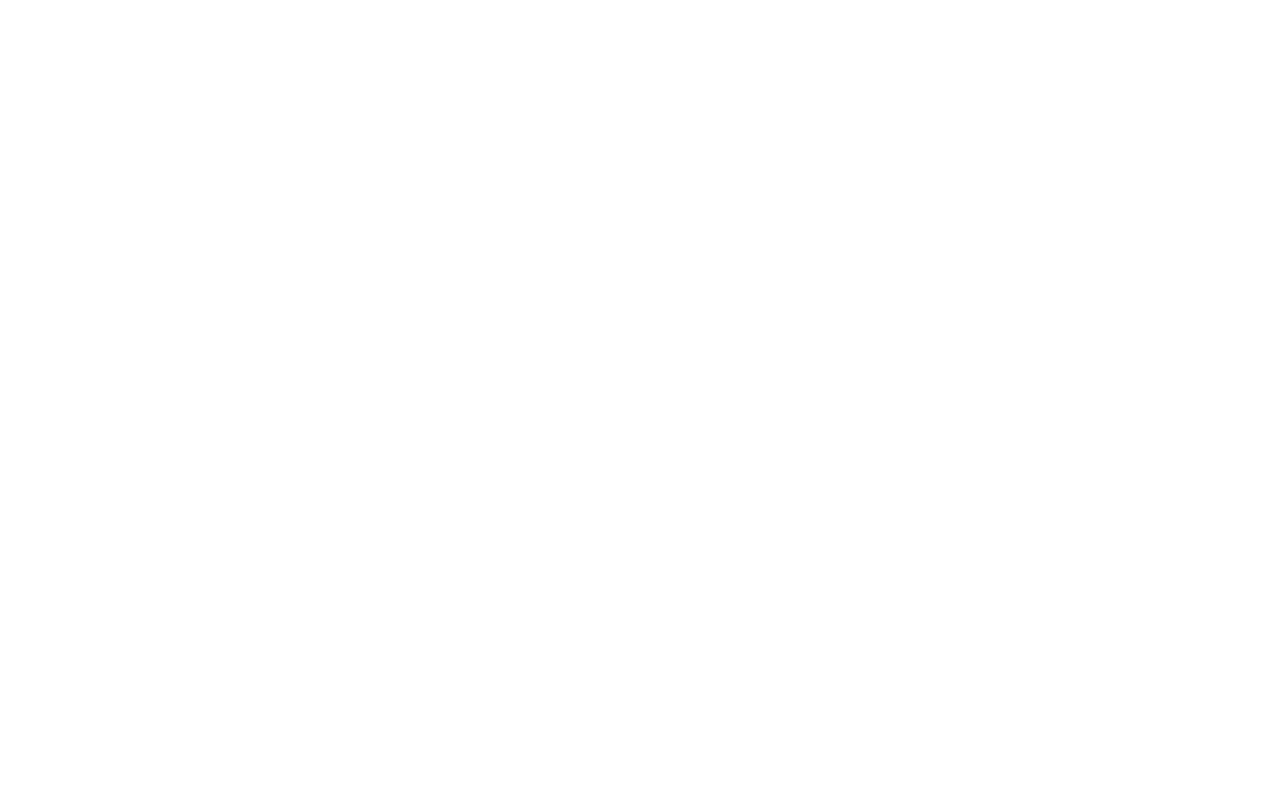
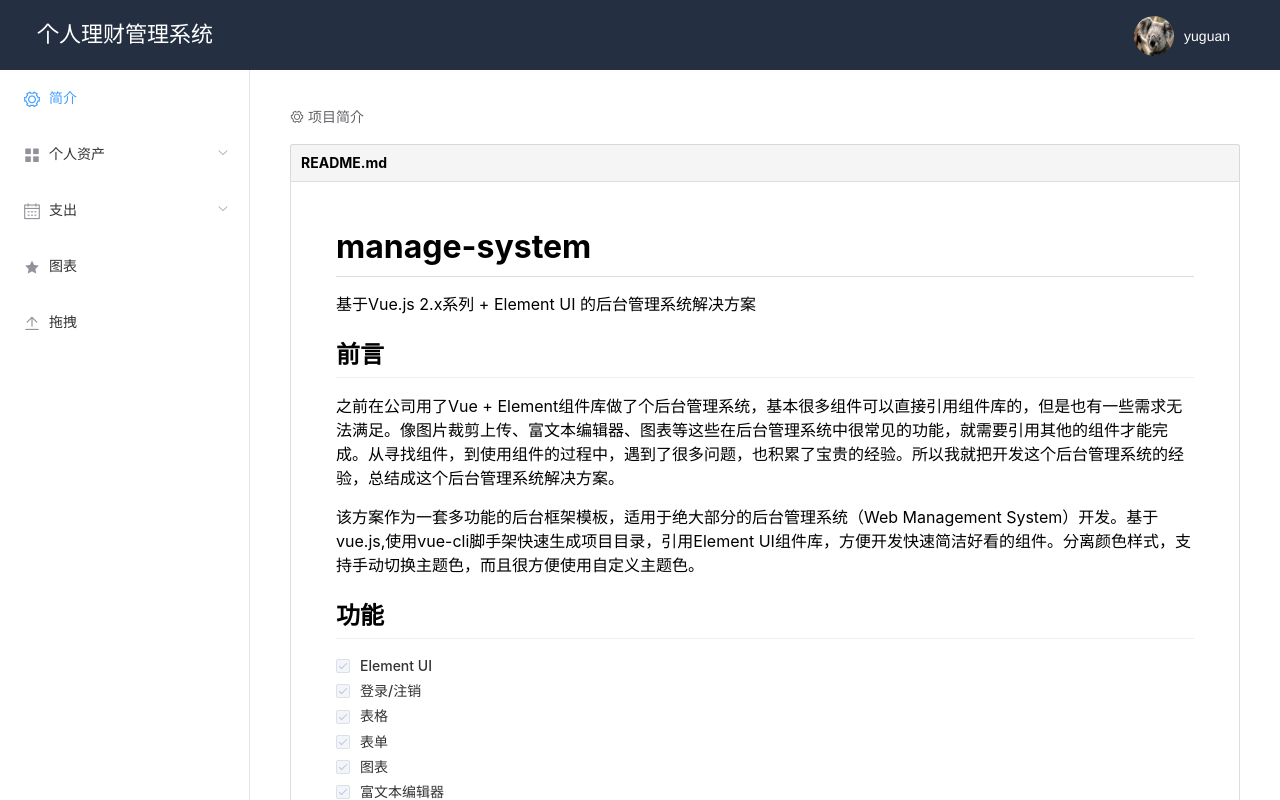
Before and after one commit to yuguan1128/Financial-Management-System, a Vue app in the folder web/: page /readme in a window 1280 px wide. Built offline with nearby package versions, Linux system fonts and the light colour scheme.

Commit message:
projects introduce

```diff
--- /dev/null
+++ b/web/src/components/page/Readme.vue
@@ -0,0 +1,96 @@
+<template>
+    <div>
+        <div class="crumbs">
+            <el-breadcrumb separator="/">
+                <el-breadcrumb-item><i class="el-icon-setting"></i> 项目简介</el-breadcrumb-item>
+            </el-breadcrumb>
+        </div>
+        <div class="ms-doc">
+            <h3>README.md</h3>
+            <article>
+                <h1>manage-system</h1>
+                <p>基于Vue.js 2.x系列 + Element UI 的后台管理系统解决方案</p>
+                <h2>前言</h2>
+                <p>之前在公司用了Vue + Element组件库做了个后台管理系统，基本很多组件可以直接引用组件库的，但是也有一些需求无法满足。像图片裁剪上传、富文本编辑器、图表等这些在后台管理系统中很常见的功能，就需要引用其他的组件才能完成。从寻找组件，到使用组件的过程中，遇到了很多问题，也积累了宝贵的经验。所以我就把开发这个后台管理系统的经验，总结成这个后台管理系统解决方案。</p>
+                <p>该方案作为一套多功能的后台框架模板，适用于绝大部分的后台管理系统（Web Management System）开发。基于vue.js,使用vue-cli脚手架快速生成项目目录，引用Element UI组件库，方便开发快速简洁好看的组件。分离颜色样式，支持手动切换主题色，而且很方便使用自定义主题色。</p>
+                <h2>功能</h2>
+                <el-checkbox disabled checked>Element UI</el-checkbox>
+                <br>
+                <el-checkbox disabled checked>登录/注销</el-checkbox>
+                <br>
+                <el-checkbox disabled checked>表格</el-checkbox>
+                <br>
+                <el-checkbox disabled checked>表单</el-checkbox>
+                <br>
+                <el-checkbox disabled checked>图表</el-checkbox>
+                <br>
+                <el-checkbox disabled checked>富文本编辑器</el-checkbox>
+                <br>
+                <el-checkbox disabled checked>markdown编辑器</el-checkbox>
+                <br>
+                <el-checkbox disabled checked>图片拖拽/裁剪上传</el-checkbox>
+                <br>
+                <el-checkbox disabled checked>支持切换主题色</el-checkbox>
+                <br>
+                <el-checkbox disabled checked>列表拖拽排序</el-checkbox>
+                <br>
+            </article>
+        </div>
+
+    </div>
+</template>
+
+<script>
+    export default {
+        data: function(){
+            return {}
+        }
+    }
+</script>
+
+<style scoped>
+    .ms-doc{
+        width:100%;
+        max-width: 980px;
+        font-family: -apple-system, BlinkMacSystemFont, "Segoe UI", Helvetica, Arial, sans-serif;
+    }
+    .ms-doc h3{
+        padding: 9px 10px 10px;
+        margin: 0;
+        font-size: 14px;
+        line-height: 17px;
+        background-color: #f5f5f5;
+        border: 1px solid #d8d8d8;
+        border-bottom: 0;
+        border-radius: 3px 3px 0 0;
+    }
+    .ms-doc article{
+        padding: 45px;
+        word-wrap: break-word;
+        background-color: #fff;
+        border: 1px solid #ddd;
+        border-bottom-right-radius: 3px;
+        border-bottom-left-radius: 3px;
+    }
+    .ms-doc article h1{
+        font-size:32px;
+        padding-bottom: 10px;
+        margin-bottom: 15px;
+        border-bottom: 1px solid #ddd;
+    }
+    .ms-doc article h2 {
+        margin: 24px 0 16px;
+        font-weight: 600;
+        line-height: 1.25;
+        padding-bottom: 7px;
+        font-size: 24px;
+        border-bottom: 1px solid #eee;
+    }
+    .ms-doc article p{
+        margin-bottom: 15px;
+        line-height: 1.5;
+    }
+    .ms-doc article .el-checkbox{
+        margin-bottom: 5px;
+    }
+</style>
```
Also changed, not shown: web/src/router/index.js (+10 -0 lines).
